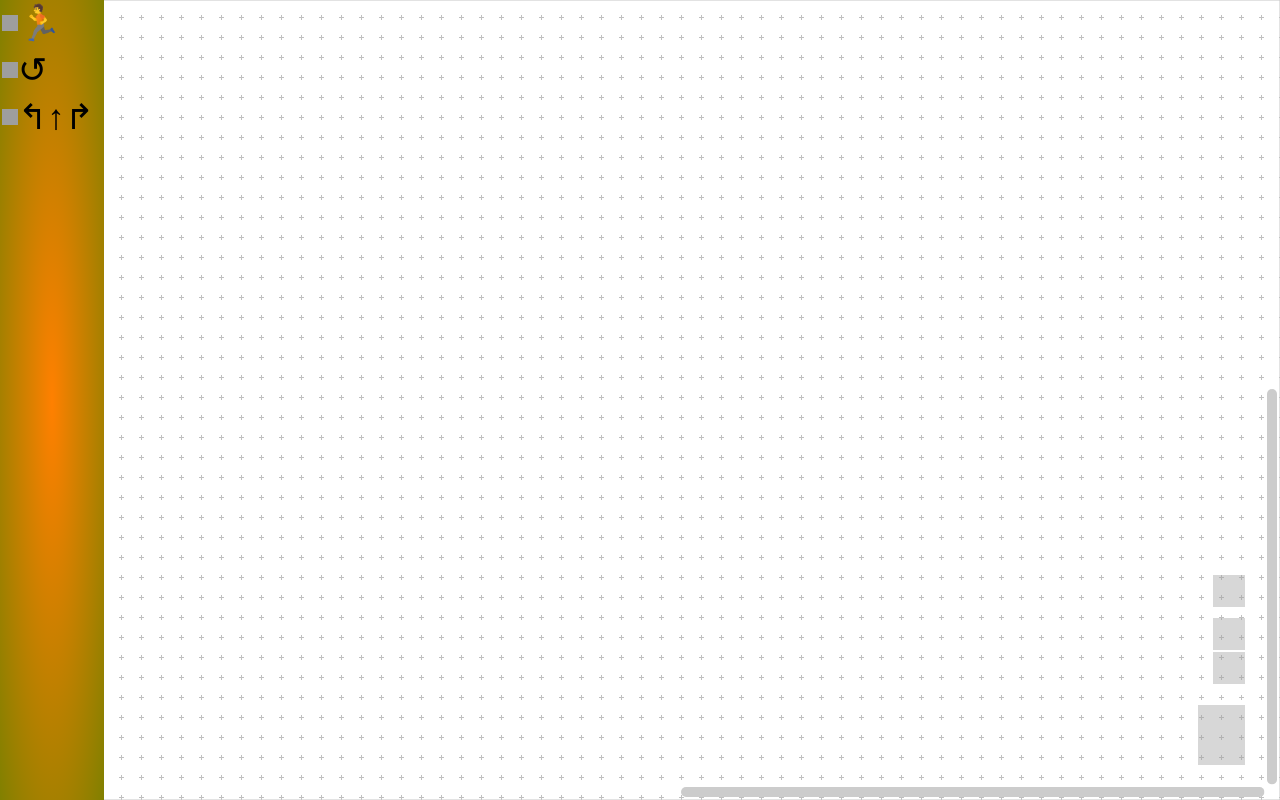
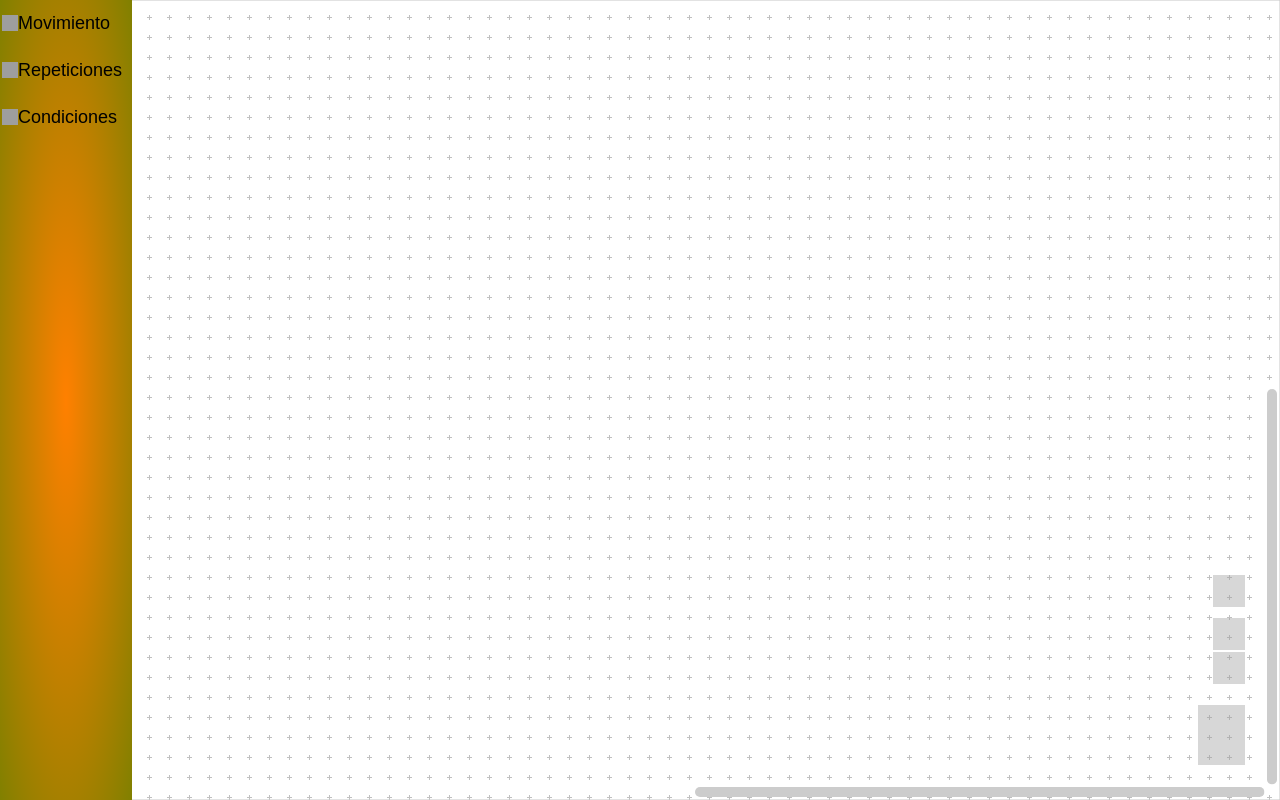
Before and after one commit to sarcienaga/sergio, a plain HTML site: page blocks/blockly.html in a window 1280 px wide. Drawn offline with Linux system fonts and the light colour scheme; grey boxes are pictures that could not be loaded.

Commit message:
Update blockly.html

```diff
--- a/blocks/blockly.html
+++ b/blocks/blockly.html
@@ -6,20 +6,20 @@
 <style>html, body {background-color: #fff;margin: 0;padding: 0;overflow: hidden;height: 100%;}
 .blocklySvg {height: 100%;width: 100%;}
 .blocklyToolboxDiv{background: radial-gradient(ellipse at center, #FF8000 0%,#808000 100%);padding: 2px;}
-.blocklyTreeLabel{font-size: 35px !important;padding: 25px 0 0 0;cursor: pointer;}
+.blocklyTreeLabel{font-size: 18px !important;padding: 25px 0 0 0;cursor: pointer;}
 .blocklyTreeRow {margin-top: 5px !important;margin-bottom: 25px !important;}
 .blocklyFlyoutBackground {fill:#FF8000;}</style>
 <script>function init() {var workspace=Blockly.inject(document.body, {toolbox: document.getElementById("toolbox"),grid:{spacing:20,length:5,colour:"#C0C0C0",snap:true},zoom:{controls:true,wheel:false,startScale:1.0,maxScale:3,minScale:0.3,scaleSpeed: 1.2},maxBlocks:9});window.parent.blockly_loaded(Blockly);}</script>
 </head><body onload="init()">
 <xml id="toolbox" style="display: none">
-<category name="&#127939;">
+<category name="Movimiento">
 <block type="f_avanza"></block>
 <block type="f_xira"></block>
 </category>
-<category name="&#8634;">
+<category name="Repeticiones">
 <block type="controls_repeat_ext"><value name="TIMES"><block type="math_number"><field name="NUM">5</field></block></value></block>
 </category>
-<category name="&#8624;&#8593;&#8625;">
+<category name="Condiciones">
 <block type="f_hai_cElse"></block>
 </category>
 </xml>
```
